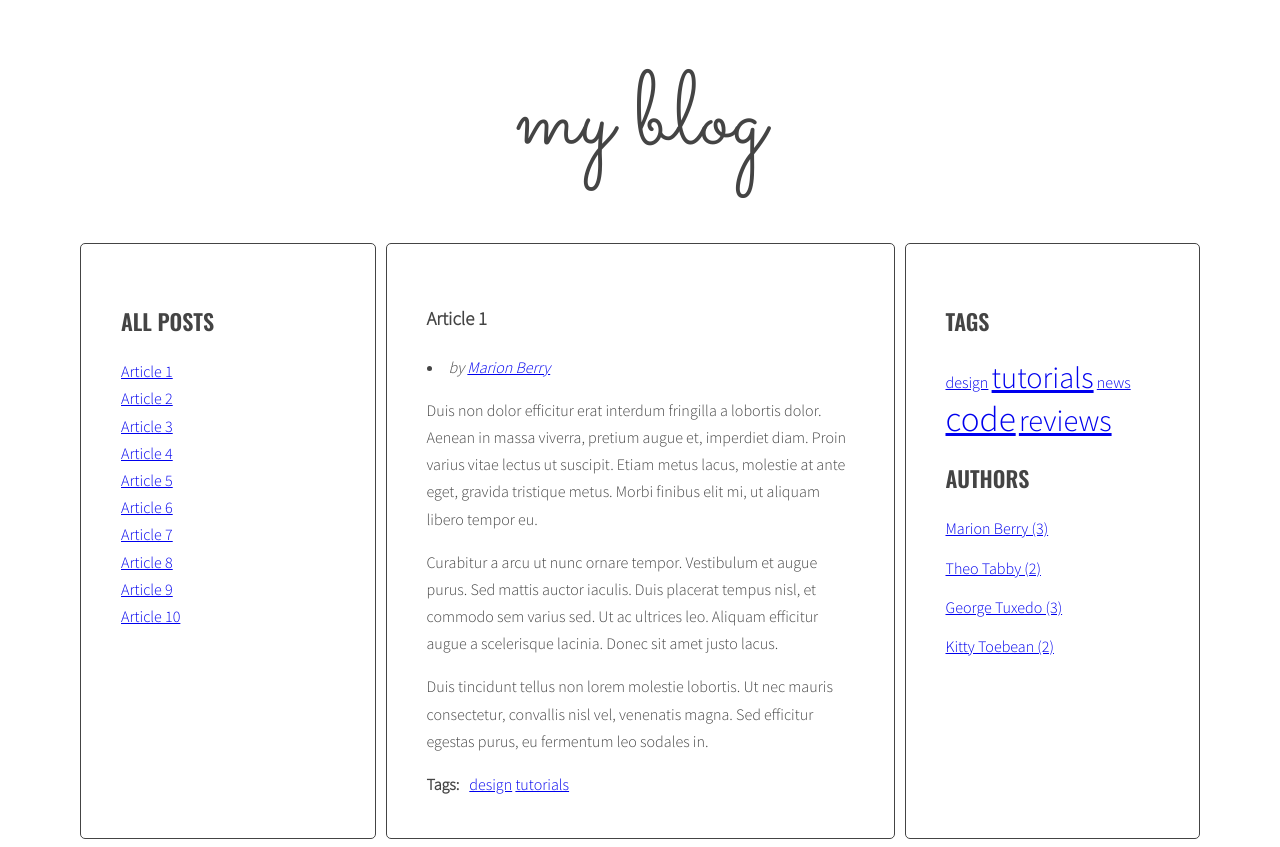
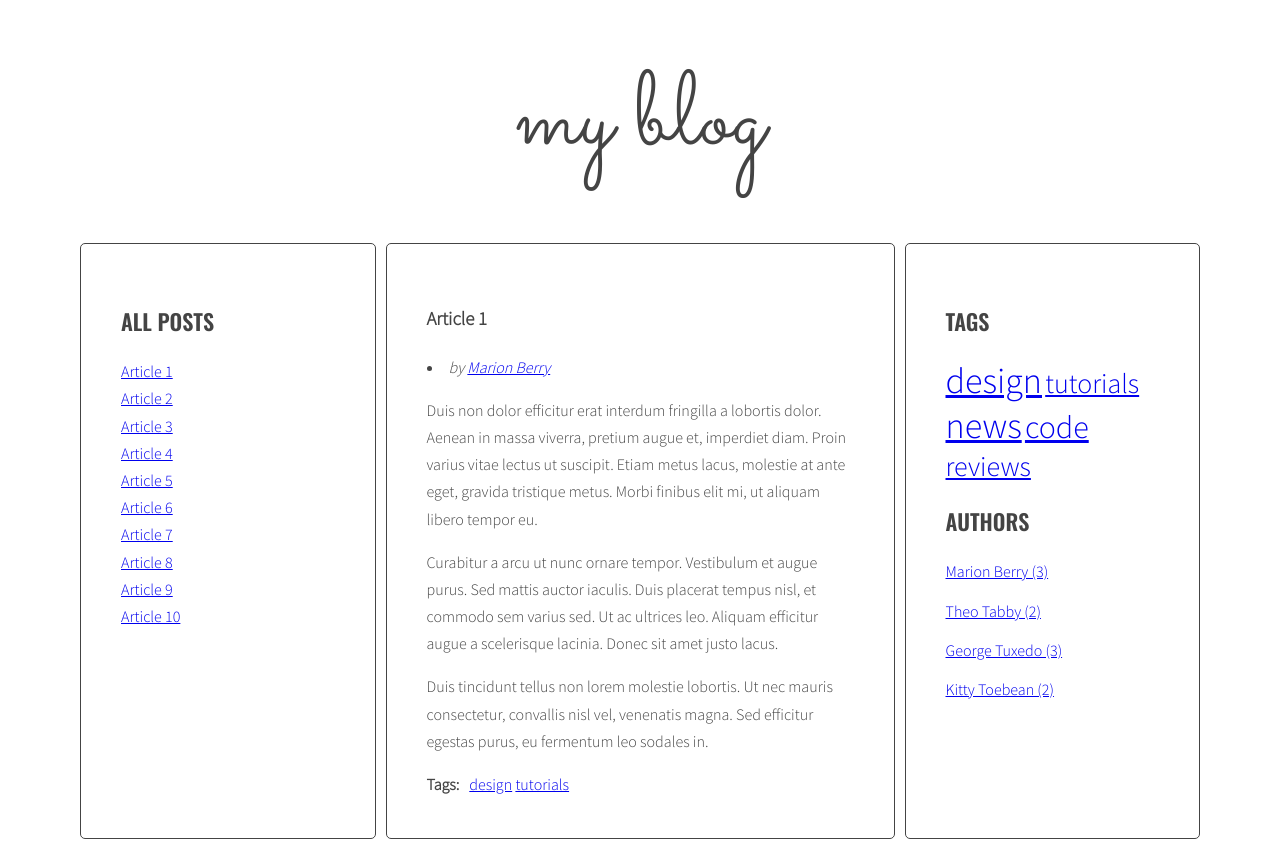
Before and after one commit to Pawelwgithub/javascript-blog, a website: page index.html in a window 1280 px wide. Drawn offline with nearby package versions, Linux system fonts and the light colour scheme.

Commit message:
Correct style for tags in style.scss

```diff
--- a/sass/style.scss
+++ b/sass/style.scss
@@ -10,10 +10,11 @@ $font-header: 'Oswald', sans-serif;
 $font-text: 'Source Sans Pro', sans-serif;
 
 $tag-fs1: 100%;
-$tag-fs2: 130%;
-$tag-fs3: 160%;
-$tag-fs4: 190%;
-$tag-fs5: 220%;
+$tag-fs2: 125%;
+$tag-fs3: 150%;
+$tag-fs4: 175%;
+$tag-fs5: 200%;
+$tag-fs6: 225%;
 
 /* Global */
 
@@ -155,3 +156,7 @@ body {
 .tag-size-5 {
   font-size: $tag-fs5;
 }
+
+.tag-size-6 {
+  font-size: $tag-fs6;
+}
```
Also changed, not shown: css/style.css, 1 other file.
